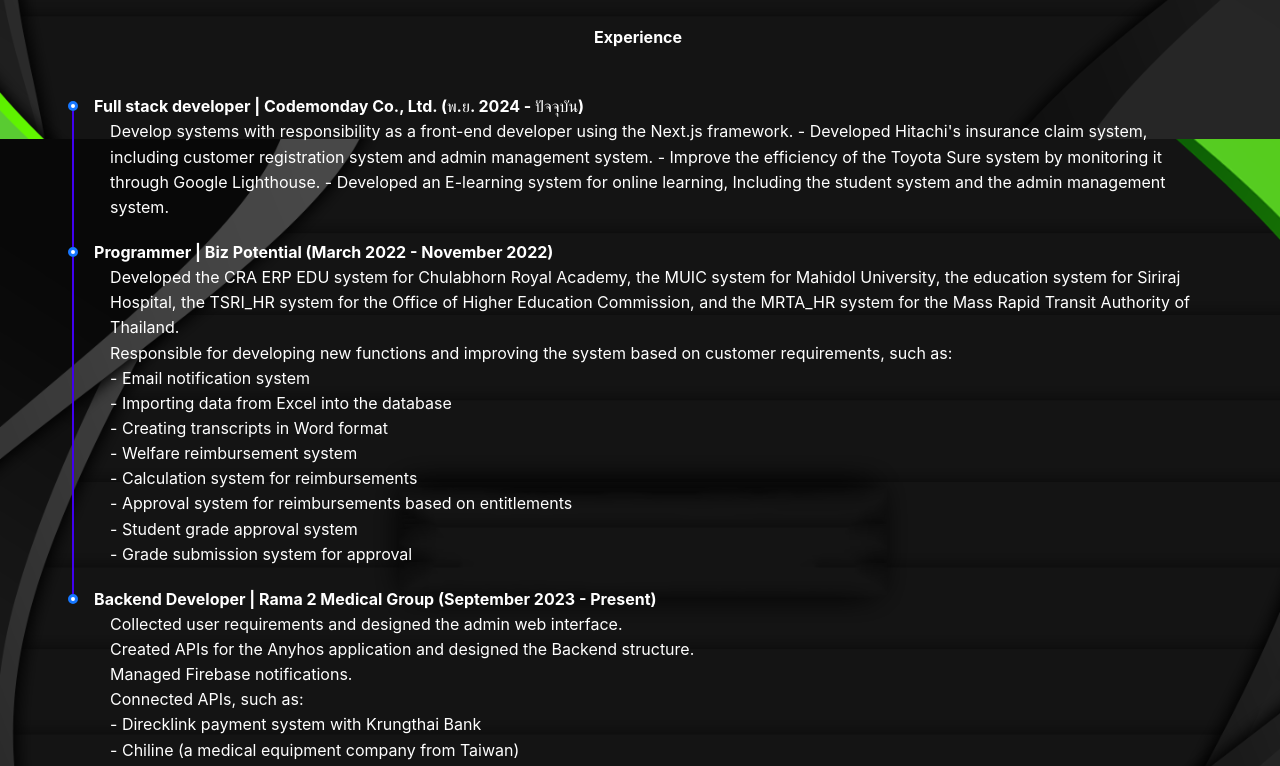
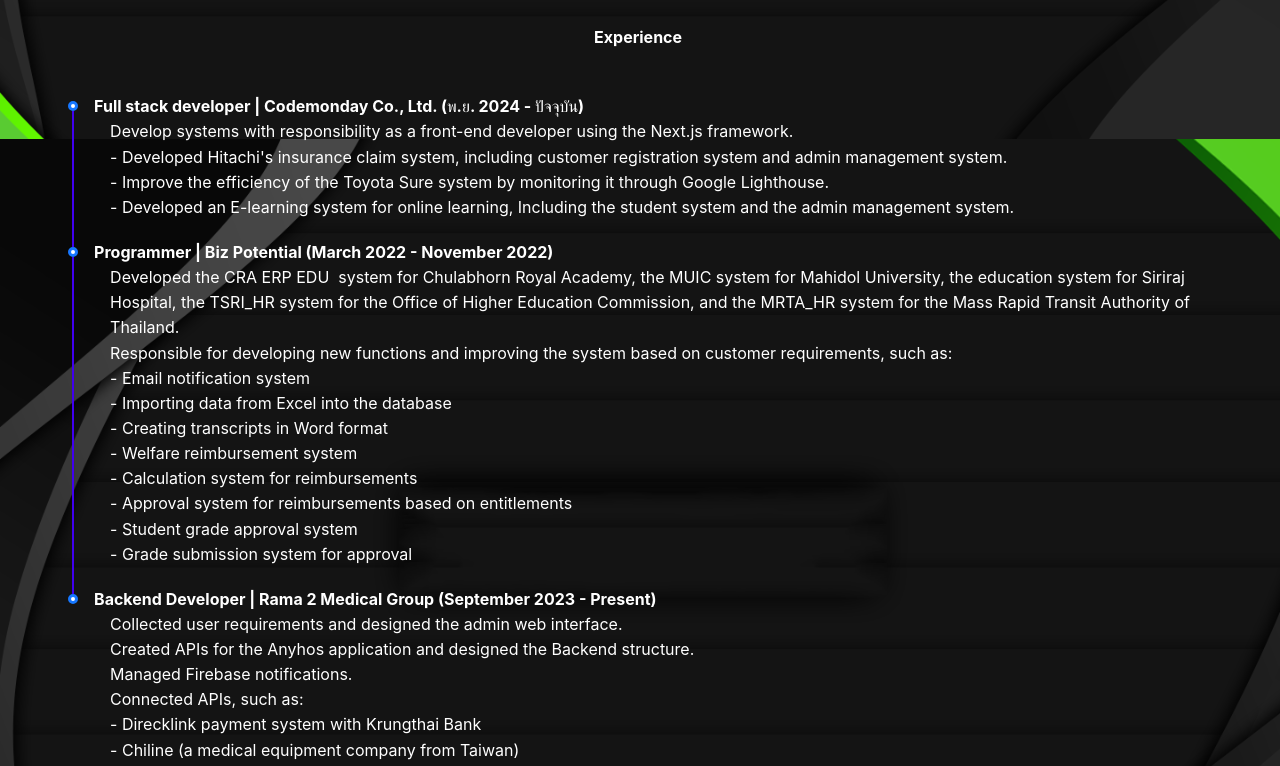
Before and after one commit to jaytanet08/resume, a React (Vite) app: page / in a window 1280 px wide. Shown: the part 3861-4627 px from the top of the page. Built offline with nearby package versions, Linux system fonts and the light colour scheme.

Commit message:
Add files via upload

```diff
--- a/src/assets/style/experience.css
+++ b/src/assets/style/experience.css
@@ -31,6 +31,7 @@
 .labal-experience-detail {
     font-size: 1rem;
     margin-left: 1rem;
+  white-space: pre-wrap;
 }
 
 .ant-timeline-item-tail {
```
